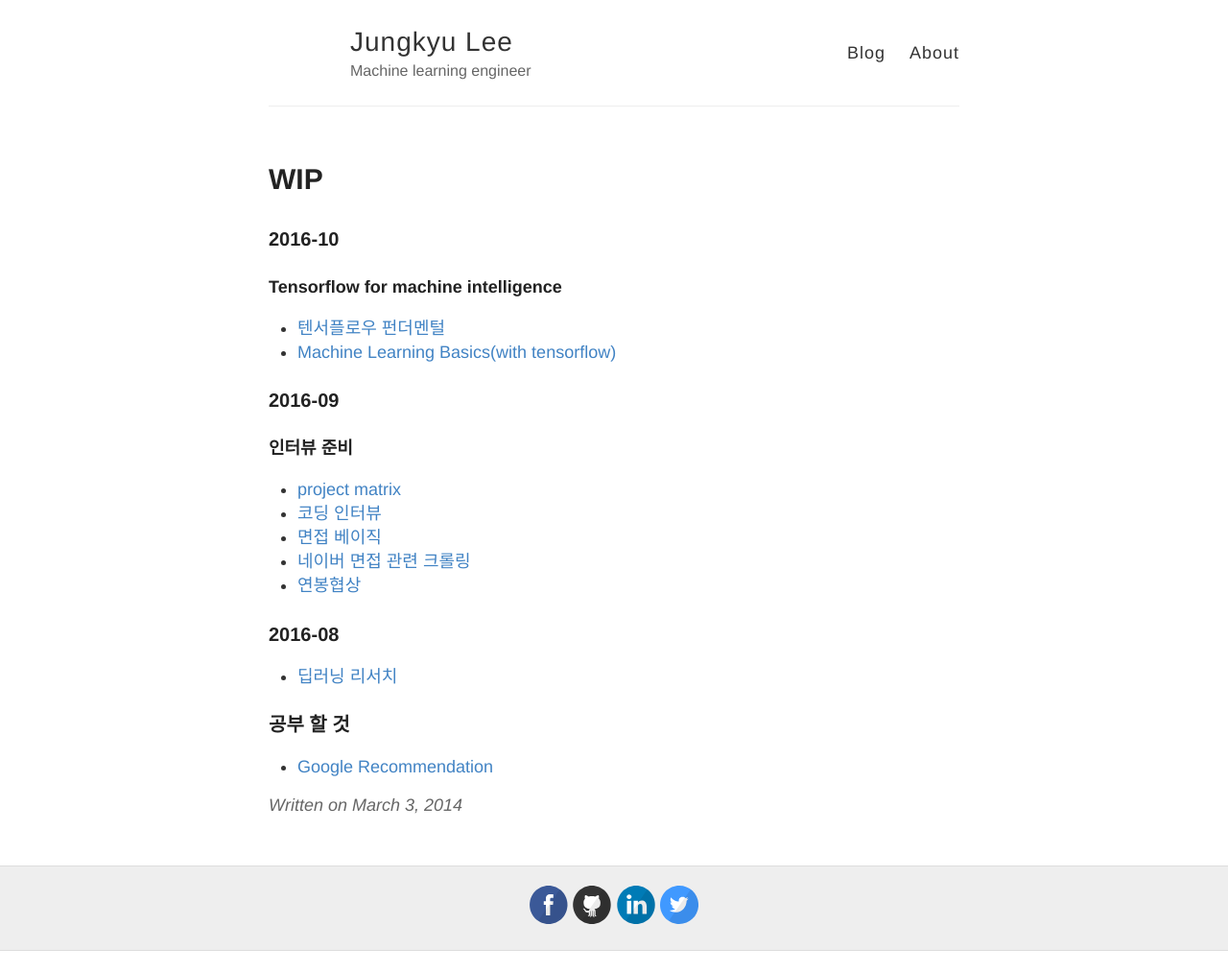
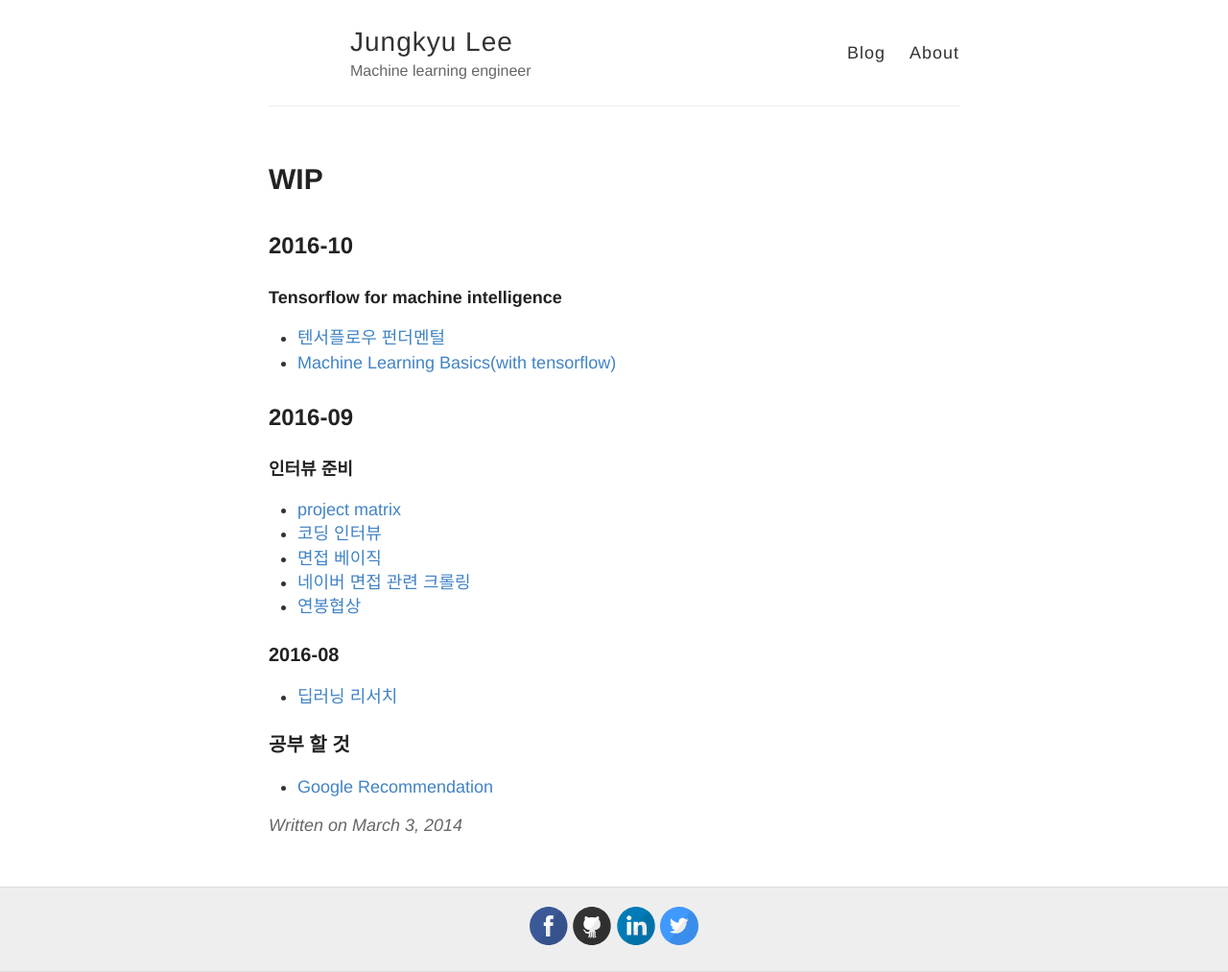
Before and after one commit to sweaterr/sweaterr.github.io, a Jekyll site: the page built from _posts/2014-3-3-Hello-World.md, in a window 1280 px wide. Shown: the whole page at 96% size. Built offline with Jekyll 4.4.1, drawn with Linux system fonts in a browser that asks for light colours; comment, search, counter and statistics services are not loaded; before the commit the page ends 991 px from its top, so only the background shows below that.

```diff
--- a/_posts/2014-3-3-Hello-World.md
+++ b/_posts/2014-3-3-Hello-World.md
@@ -3,14 +3,14 @@ layout: post
 title: WIP
 ---
 
-### 2016-10
+## 2016-10
 
 ##### Tensorflow for machine intelligence
 
 * [텐서플로우 펀더멘털](https://www.evernote.com/shard/s29/sh/3b83f498-3549-48c4-9a40-5119a58c2788/295769c108025ccdf29e7b74b017105c)
 * [Machine Learning Basics(with tensorflow)](https://www.evernote.com/shard/s29/sh/64d969c6-4bad-43ac-8857-1e3dec495bd5/1207f425560497681d057e67ac337029)
 
-### 2016-09
+## 2016-09
 
 ##### 인터뷰 준비
 
```
